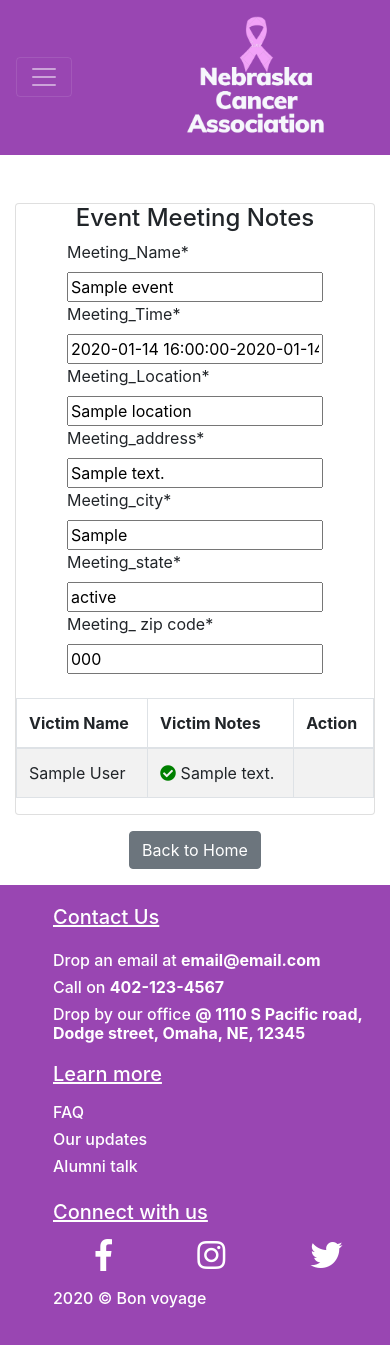
After one commit to Santhosh417/8210T5app-ncavas, a Django app: page /events/showevent_meetingnotes/1/ in a window 390 px wide. The commit adds this page. Run offline with Django 3.2, Linux system fonts and the light colour scheme; tables that the repository leaves empty hold one stand-in row (values such as "Sample post"); some libraries are stand-ins or nearby versions.

Commit message:
Added volunteer to take notes, edit notes and view notes and added responsiveness to those pages updated home page with current meetings as well

```diff
--- a/events/forms.py
+++ b/events/forms.py
@@ -1,5 +1,8 @@
+from datetime import timedelta
+
 from django import forms
 from django.contrib.auth.forms import UserCreationForm
+from django.forms import HiddenInput
 
 from .models import Location, Enrollment
 #
@@ -18,3 +21,63 @@ from .models import Location, Enrollment
 #     class Meta:
 #         model = Enrollment
 #         fields = ['activity', 'victim', 'notes', 'is_important']
+
+from .models import *
+
+## form to display volunteer meeting notes Nov 10
+class VolunteerMeetingNotesForm(forms.ModelForm):
+    class Meta:
+        model = Enrollment
+        fields=('victim','notes')
+        widgets ={
+            'notes': forms.Textarea(attrs={'placeholder': 'Add notes..',})
+        }
+
+
+    meeting_name = forms.CharField(max_length=100, label="Meeting_Name")
+    meeting_time = forms.DateTimeField(label="Meeting_Time")
+    location = forms.CharField(max_length=100, label="Meeting_Location")
+    address = forms.CharField(max_length=100, label="Meeting_address")
+    city = forms.CharField(max_length=100, label="Meeting_city")
+    state = forms.CharField(max_length=100, label="Meeting_state")
+    zip = forms.CharField(max_length=100, label="Meeting_ zip code")
+
+    def __init__(self, *args, **kwargs):
+        instance = kwargs.pop('initial', None)
+        super(VolunteerMeetingNotesForm, self).__init__(*args, **kwargs)
+
+        if instance:
+            self.fields['meeting_name'].widget.attrs['readonly'] = True
+            self.fields['meeting_time'].widget.attrs['readonly'] = True
+            self.fields['location'].widget.attrs['readonly'] = True
+            self.fields['address'].widget.attrs['readonly'] = True
+            self.fields['state'].widget.attrs['readonly'] = True
+            self.fields['city'].widget.attrs['readonly'] = True
+            self.fields['zip'].widget.attrs['readonly'] = True
+            self.fields['notes'].widget = HiddenInput()
+            self.fields['victim'].widget = HiddenInput()
+
+            self.fields['meeting_time'].initial = str(instance.start_date_time.replace(tzinfo=None) - timedelta(hours=18))+ "-" + str(instance.end_date_time.replace(tzinfo=None) - timedelta(hours=18))
+            self.fields['meeting_name'].initial = instance.event_name
+            self.fields['location'].initial = instance.location
+            self.fields['address'].initial = instance.location.address
+            self.fields['state'].initial = instance.location.state
+            self.fields['city'].initial = instance.location.city
+            self.fields['zip'].initial = instance.location.zip
+            self.fields['notes'].initial = None
+
+
+# form for adding/editing victims meeting notes by volunteer Nov 10
+class AddMeetingNotesForm(forms.ModelForm):
+
+    class Meta:
+        model = Enrollment
+        fields=('notes','is_important')
+        widgets ={
+            'notes': forms.Textarea(attrs={'placeholder': 'Add notes..',}),
+            # 'is_important':forms.BooleanField(required=False),
+        }
+
+    def __init__(self, *args, **kwargs):
+        super(AddMeetingNotesForm, self).__init__(*args, **kwargs)
+        self.fields['notes'].label = ''
--- a/events/models.py
+++ b/events/models.py
@@ -24,7 +24,7 @@ class Event(models.Model):
     start_date_time = models.DateTimeField()
     end_date_time = models.DateTimeField()
     description = models.CharField(max_length=300, null=True, blank=True)
-    is_important = models.BooleanField(default=False)
+    is_important = models.BooleanField('Victim needs urgent attention!!',default=False, blank=True)
     staff = models.ForeignKey(Staff, on_delete=models.DO_NOTHING, related_name='event_staff')
     volunteer = models.ForeignKey(Volunteer, on_delete=models.DO_NOTHING, related_name='event_volunteer')
     location = models.ForeignKey(Location, on_delete=models.DO_NOTHING, related_name='event_location')
@@ -41,7 +41,7 @@ class Enrollment(models.Model):
     victim = models.ForeignKey(Victim, on_delete=models.DO_NOTHING,
                                   related_name='enrollment_victim')
     notes = models.CharField(max_length=300, null=True, blank=True)
-    is_important = models.BooleanField(default=False)
+    is_important = models.BooleanField('Victim needs urgent attention!!',default=False, blank=True)
 
     def __str__(self):
         return self.victim.first_name
--- /dev/null
+++ b/events/templates/MakeMeetingnotes.html
@@ -0,0 +1,66 @@
+<!doctype html>
+<html lang="en">
+<head>
+    <style>
+        .card form {
+            max-width: 100%; /* Handles the responsive part, it will cause your form to scale with a max-width of 100% */
+            margin: auto;
+        }
+    </style>
+</head>
+{% extends 'base.html' %}
+{% load static %}
+{% load crispy_forms_tags %}
+{% block title %}Show Meeting Notes{% endblock title %}
+
+{% block content %}
+    <div class="card">
+    <h4 class="text-center">Event Meeting Notes</h4>
+        <form method="POST">{% csrf_token %}
+            {{ form|crispy }}
+            <br>
+        </form>
+
+        <table class="table table-bordered table-hover table-striped ">
+            <thead>
+            <tr>
+                <th>Victim Name</th>
+                <th>Victim Notes</th>
+                <th>Action</th>
+            </tr>
+            </thead>
+            <tbody>
+            {% for enrollment in enrollments %}
+                <tr>
+                    <td>{{ enrollment.victim.first_name }}  {{enrollment.victim.last_name }}</td>
+                    <td> {% if enrollment.is_important %}
+                        <span style="color:green;"><i class="fas fa-check-circle"></i></span>
+                    {% else %}
+                        <span style="color:red;"><i class="fas fa-times-circle"></i></span>
+                    {% endif %}
+                        {% if enrollment.notes %}
+                            {{ enrollment.notes }}
+                        {% endif %}
+                    </td>
+                    <td>{% if eod > now %}
+                        {% if enrollment.notes %}
+                            <a href="{% url "events:add_meetingnotes"  enrollment.enrollment_id %} "
+                               class="btn-sm btn-secondary btn-block text-center">Edit Notes</a>
+                        {% else %}
+                            <a href="{% url "events:add_meetingnotes" enrollment.enrollment_id %}"
+                               class="btn-sm btn-primary btn-block text-center">Add Notes</a>
+                        {% endif %}
+                        {% endif %}
+                    </td>
+                </tr>
+            {% endfor %}
+            </tbody>
+        </table>
+    </div>
+    <p></p>
+    <div class="col text-center">
+        <a href='{% url 'nca:home' %}' class="btn btn-secondary">Back to Home</a>
+    </div>
+    <p></p>
+{% endblock content %}
+</html>
--- a/events/urls.py
+++ b/events/urls.py
@@ -15,7 +15,8 @@ urlpatterns = [
     path('', views.home, name='home'),
     re_path(r'^home/$', views.home, name='home'),
     path('about_page/', views.about, name='about'),
-    # path('accounts/login/', auth_views.LoginView.as_view(template_name='registration/login.html'), name='login'),
-
+    path('showevent_meetingnotes/<int:pk>/',views.showevent_meetingnotes, name='showevent_meetingnotes'),
+    path('add_meetingnotes/<int:pk>/',views.add_meetingnotes, name='add_meetingnotes'),
+    path('add_meetingnotes_success/<int:pk>/',views.add_meetingnotes, name='add_meetingnotes_success'),
 
 ]
--- a/events/views.py
+++ b/events/views.py
@@ -1,4 +1,5 @@
 import datetime
+from datetime import datetime, timedelta
 
 from django.contrib.auth.decorators import login_required
 from django.contrib.auth.models import User
@@ -88,3 +89,43 @@ def events_notes(request, **kwargs):
     old_events = Event.objects.filter(end_date_time__date__lt=now)
     enrollments = Enrollment.objects.filter(Q(event__in=old_events))
     return render(request, 'event_notes.html', {'now': now,'enrollments':enrollments})
+
+
+
+# method for volunteer to take event notes Nov 6
+
+# show the event notes by volunteer
+def showevent_meetingnotes(request,pk):
+    event = Event.objects.filter(event_id=pk).first()
+    enrollments = Enrollment.objects.filter(event_id=pk)
+    form = VolunteerMeetingNotesForm(initial=event)
+    # setting the time to show the events to be able to add/edit until end of the day
+    now = datetime.today()
+    now = now.replace(second=0, microsecond=0)
+    eod = datetime(
+        year=event.end_date_time.year,
+        month=event.end_date_time.month,
+        day=event.end_date_time.day
+    ) + timedelta(days=1, microseconds=-1)
+
+    return render(request, 'MakeMeetingnotes.html', {'form': form,'enrollments':enrollments,'eod':eod,'now':now})
+
+## add/edit victims meeting notes for the event by volunteer
+def add_meetingnotes(request, pk):
+    enrollment = Enrollment.objects.filter(enrollment_id=pk).first()
+
+    if request.method == 'POST':
+        form = AddMeetingNotesForm(request.POST, instance=enrollment)
+        if form.is_valid():
+            add_enrollment=form.save(commit=False)
+            add_enrollment.event= enrollment.event
+            add_enrollment.victim= enrollment.victim
+            add_enrollment.save()
+
+            return render(request, 'AddMeetingnotes_successful.html', {'enrollment': enrollment})
+        else:
+            return render(request, 'AddMeetingnotes.html', {'form': form,'victim':enrollment.victim,'event':enrollment.event })
+
+    else:
+        form = AddMeetingNotesForm(instance=enrollment)
+        return render(request, 'AddMeetingnotes.html', {'form': form,'victim':enrollment.victim,'event':enrollment.event})
--- a/nca/templates/home.html
+++ b/nca/templates/home.html
@@ -10,14 +10,14 @@
         {% if events.count <= 0 %}
             <h4>Hello {{ user.first_name }} {{ user.last_name }}, you have no upcoming meetings.</h4>
         {% else %}
-          <h5>Hello {{ user.first_name }} {{ user.last_name }}, you have the following upcoming meetings:</h5>
+          <h5>Hello {{ user.first_name }} {{ user.last_name }}, you have the following meetings:</h5>
           <table class="table table-borderless">
             <tbody>
             {% for event in events %}
               <tr>
                 <td><i class="far fa-calendar-alt fa-2x"></i></td>
                   <td><h7><b>{{ event.event_name }}</b> - {% if event.event_type == "OneToOne" %}One to one meeting with {% elif event.event_type == "Group" %}Group meeting with {% else %}At{% endif %} {% for victim in event.victims %}{{ victim.first_name }} {{ victim.last_name }}{% if forloop.last %} at {% else %}, {% endif %}{% endfor %}{{ event.location }}. Timings : from {{ event.start_date_time }} to {{ event.end_date_time }}</h7></td>
-                <td>{% if event.event_type != "Public" %}<a href="{% url 'nca:workinprogress'%}" class="btn btn-outline-dark">Take notes</a>{% endif %}</td>
+                <td>{% if event.event_type != "Public" %}<a href="{% url 'events:showevent_meetingnotes' event.event_id%}" class="btn btn-outline-dark">Take notes</a>{% endif %}</td>
               </tr>
             {% endfor %}
             </tbody>
--- a/users/views.py
+++ b/users/views.py
@@ -57,7 +57,7 @@ def faq(request):
                   {'faq': faq})
 
 
-
+# method for volunteer log in using OTP sent in email
 def loginView(request):
     user = ''
     error = ''
@@ -85,7 +85,7 @@ def loginView(request):
 
     return render(request,'registration/login.html')
 
-
+# method for volunteer sign up
 def signup_volunteer(request):
     if request.method == 'POST':
         u = request.POST.get('first_name', '').lower() + "." + request.POST.get('last_name', '').lower();
@@ -105,6 +105,7 @@ def signup_volunteer(request):
         form = VolunteerCreationForm()
     return render(request, 'registration/signup.html', {'form': form})
 
+# method for sending email after volunteer registration
 def sendEmail_signup(email, pwd, username):
     # img_data = open(settings.STATIC_ROOT + "/img/NCA_Logo.PNG", 'rb').read()
     #  html_part = MIMEMultipart(_subtype='related')
@@ -127,5 +128,6 @@ def sendEmail_signup(email, pwd, username):
     # message.attach(html_part)
     message.send()
 
+# updating the website name for password reset email
 class PasswordResetNCAEmailView(PasswordResetView):
     PasswordResetView.extra_email_context = {'nca_site_name': 'Nebraska Cancer Association'}
```
Also changed, not shown: events/templates/AddMeetingnotes.html (added, +29 -0 lines), events/templates/AddMeetingnotes_successful.html (added, +25 -0 lines), nca/views.py (+32 -11 lines).
